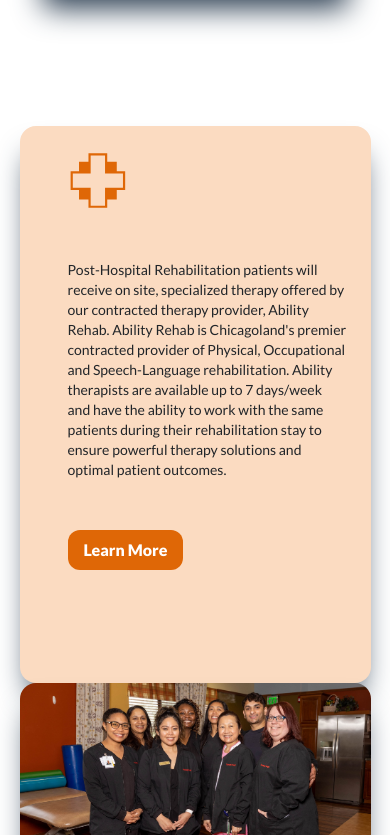
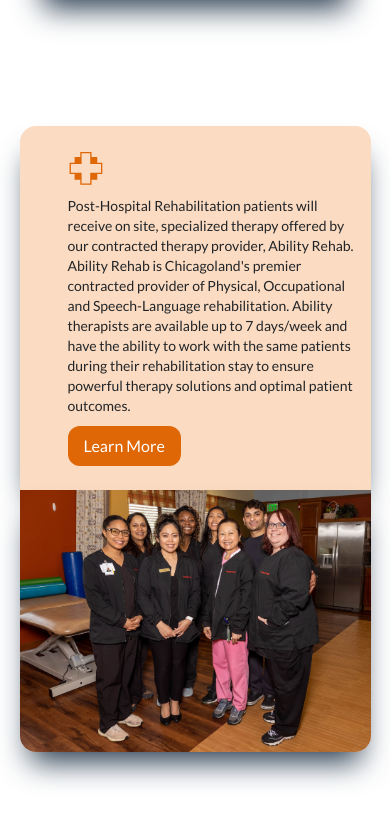
Before and after one commit to Jevus09/manor-website, a React (Create React App) app: page /rehab-programs in a window 390 px wide. Shown: the part 3069-3904 px from the top of the page. Built offline with nearby package versions, Linux system fonts and the light colour scheme; the HTML template or start-up script is replaced by a standard one.

Commit message:
fixed responsive bug with picture

```diff
--- a/src/Screens/Rehabilitaion.js
+++ b/src/Screens/Rehabilitaion.js
@@ -129,15 +129,15 @@
 
         <div className='flex flex-col lg:flex-row justify-center items-center pt-32 md:px-12  '>
 
-            <div className=' h-128 md:h-96 w-104 md:w-full lg:w-128 flex flex-col items-start rounded-2xl bg-[#fbdbc1] text-start pl-12 py-6' style={{boxShadow: 'rgb(38, 57, 77) 0px 20px 30px -10px'}} >
+            <div className=' md:h-96 w-104 md:w-full lg:w-128 flex flex-col items-start rounded-t-2xl lg:rounded-2xl bg-[#fbdbc1] text-start pl-12 py-6' style={{boxShadow: 'rgb(38, 57, 77) 0px 20px 30px -10px'}} >
 
-              <h1 className='text-6xl text-[#df6706]' ><GiHospitalCross /></h1>
-              <p className='flex items-center items-start h-80 pr-6 text-sm lg:text-base'>
+              <h1 className='text-4xl md:text-6xl text-[#df6706]' ><GiHospitalCross /></h1>
+              <p className='flex items-center items-start h-60 md:h-80 pr-3 md:pr-6 text-sm lg:text-base'>
               Post-Hospital Rehabilitation patients will receive on site, specialized therapy offered by our contracted therapy provider, Ability Rehab. Ability Rehab is Chicagoland's premier contracted provider of Physical, Occupational and Speech-Language rehabilitation. Ability therapists are available up to 7 days/week and have the ability to work with the same patients during their rehabilitation stay to ensure powerful therapy solutions and optimal patient outcomes.
               </p>
               <a
                 href='https://abilityrehab.net/'
-                className='no-underline text-white font-bold bg-[#df6706] px-3 py-2 rounded-xl '
+                className='no-underline text-white md:font-bold bg-[#df6706] px-3 py-2 rounded-xl '
                 target='_blank'
                 rel='noreferrer'
               >
@@ -145,7 +145,7 @@
               </a>
             </div>
             <div className='' >
-              <img src={TEAM} alt='team' className=' w-104 md:w-full md:h-104 lg:h-96 lg:scale-110 rounded-2xl' style={{boxShadow: 'rgb(38, 57, 77) 0px 20px 30px -10px'}} />
+              <img src={TEAM} alt='team' className=' w-104 md:w-auto md:h-104 lg:h-96 lg:scale-110 rounded-b-2xl lg:rounded-2xl' style={{boxShadow: 'rgb(38, 57, 77) 0px 20px 30px -10px'}} />
             </div>
 
 
```
